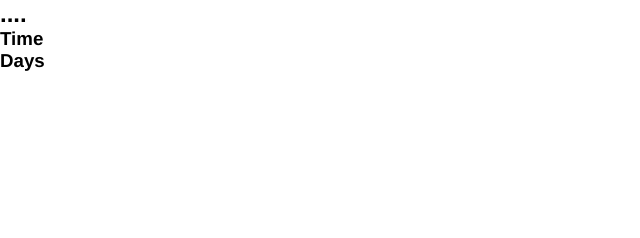
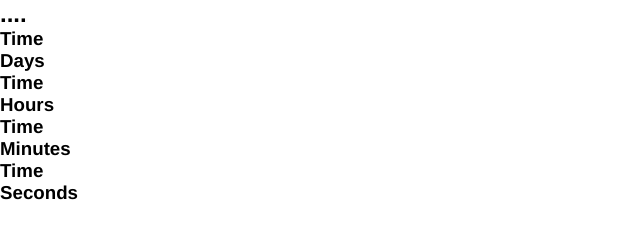
Before and after one commit to AnaCeprnja/countdown_, a plain HTML site: page index.html in a window 1280 px wide. Shown: the whole page, without its empty margins (0-640 px from the left). Drawn offline with Linux system fonts and the light colour scheme.

Commit message:
hours minutes seconds

```diff
--- a/index.html
+++ b/index.html
@@ -17,6 +17,18 @@
                     <h3 class="day">Time</h3>
                     <h3> Days</h3>
                 </div>
+                <div class="countainer-hour">
+                    <h3 class="day">Time</h3>
+                    <h3> Hours</h3>
+                </div>
+                <div class="countainer-minute">
+                    <h3 class="day">Time</h3>
+                    <h3> Minutes</h3>
+                </div>
+                <div class="countainer-Second">
+                    <h3 class="day">Time</h3>
+                    <h3> Seconds</h3>
+                </div>
 
             </div>
         </div>
```
